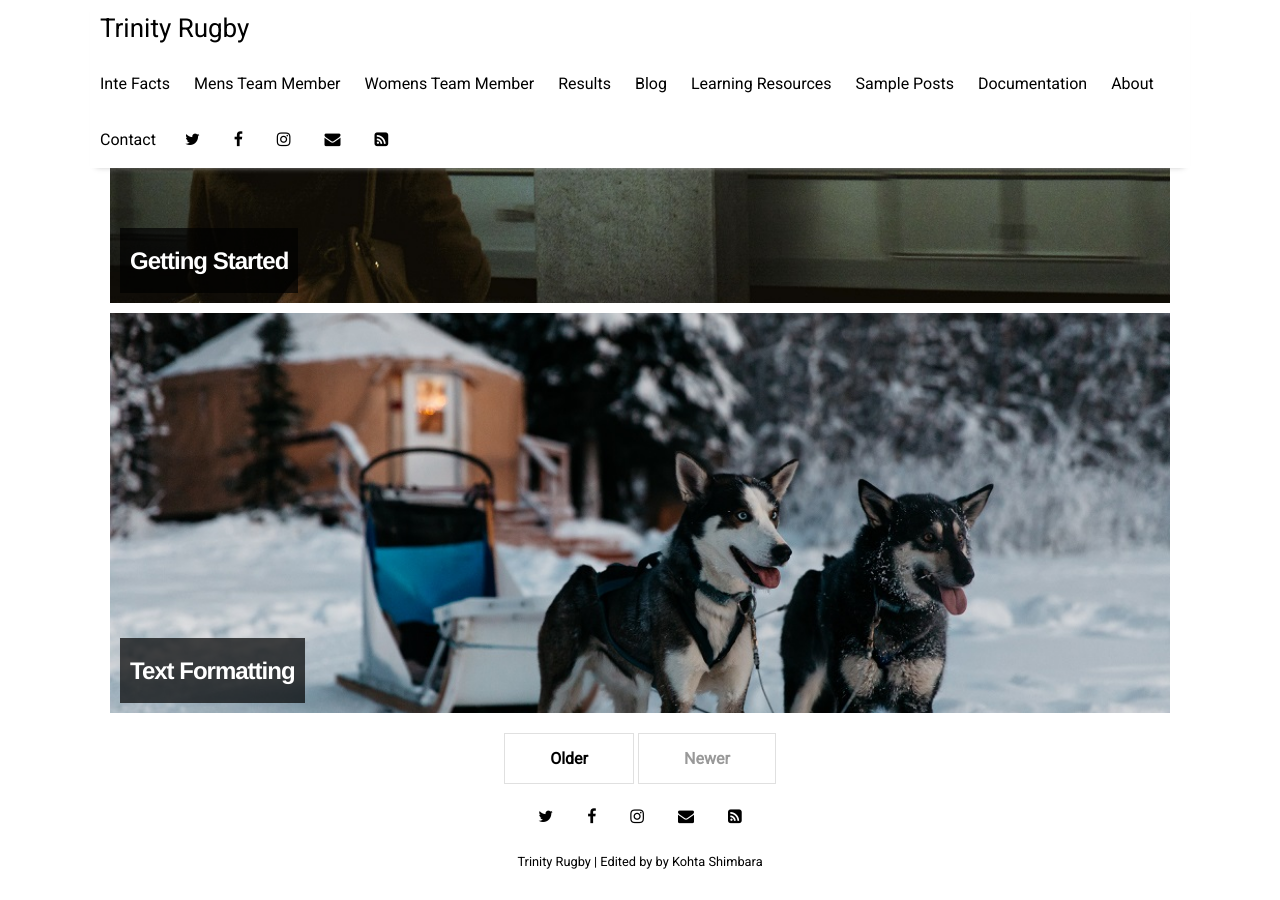
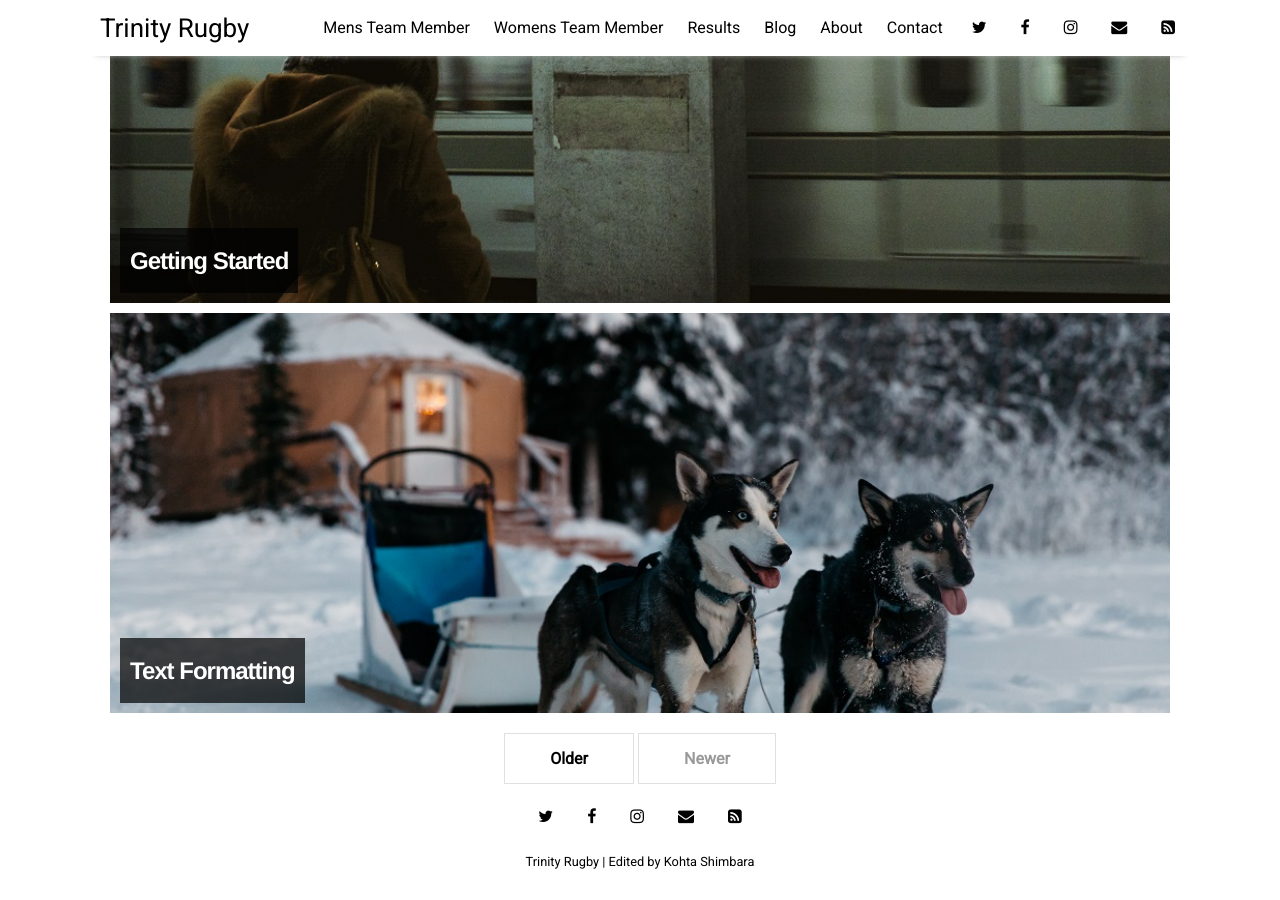
Before and after one commit to kshimbar/kshimbar.github.io, a Jekyll site: the page built from index.html, in a window 1280 px wide and 900 px high, scrolled down 1398 px. Built offline with Jekyll 4.4.1, drawn with Linux system fonts in a browser that asks for light colours; nearby versions of some CDN libraries; the list of posts is cut into pages by our own code.

Commit message:
Trinity Rugby page

```diff
--- a/_config.yml
+++ b/_config.yml
@@ -11,7 +11,7 @@ plugins:             [jekyll-paginate, jekyll-sitemap, jekyll-feed, jekyll-seo-t
 
 # Customise atom feed settings (this is where Jekyll-Feed gets configuration information)
 title:		           "Trinity Rugby"
-description:	       "Edited by"
+description:	       "Edited"
 author:              "Kohta Shimbara"
 
 # RSS 2.0 can be used instead of Atom by uncommenting following two lines
--- a/_data/settings.yml
+++ b/_data/settings.yml
@@ -7,14 +7,10 @@ disqus:
 google-ID: 'UA-112060364-2'
 
 menu:
-- {name: 'Inte Facts',  url: 'facts'}
 - {name: 'Mens Team Member',  url: 'mmember'}
 - {name: 'Womens Team Member',  url: 'wmember'}
 - {name: 'Results',  url: 'results'}
 - {name: 'Blog',  url: 'blog'}
-- {name: 'Learning Resources', url: 'resources'}
-- {name: 'Sample Posts',       url: 'sample-posts'}
-- {name: 'Documentation',      url: 'documentation'}
 - {name: 'About',              url: 'about'}
 - {name: 'Contact',            url: 'contact'}
 
```
Also changed, not shown: 1 other file.
